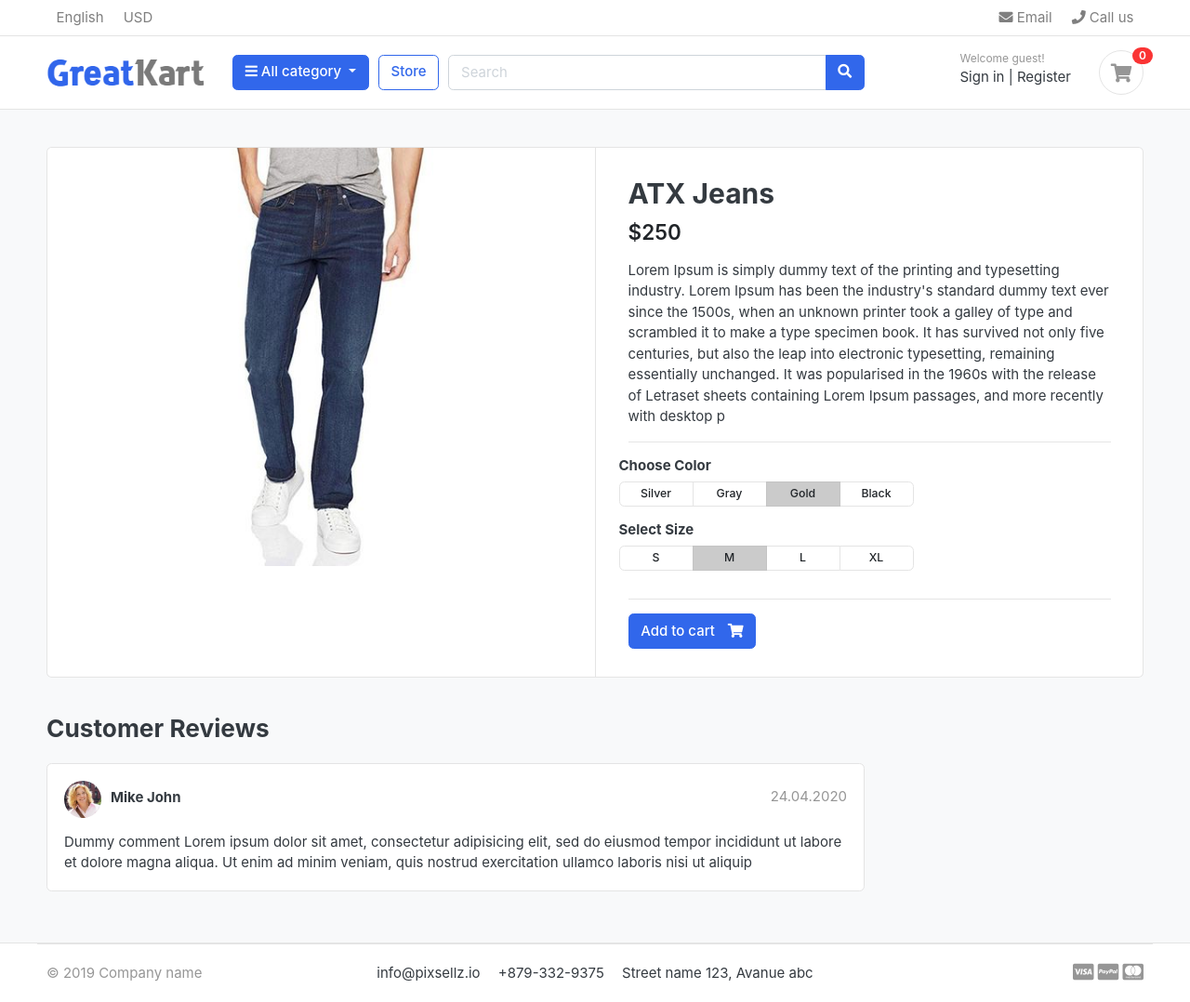
After one commit to samiulh4/Django-Ecommerce-GreatKart, a Django app: page /store/jeans/atx-jeans/ in a window 1280 px wide. The commit adds this page. Shown: the whole page at 93% size. Run offline with Django 3.2, Linux system fonts and the light colour scheme; data comes from the database, SQL or seed files in the repository; both versions use the stored data as it was after the commit; some libraries are stand-ins or nearby versions; some web fonts are replaced.

Commit message:
5-6 completed

```diff
--- a/store/models.py
+++ b/store/models.py
@@ -1,5 +1,6 @@
 from django.db import models
 from category.models import Category
+from django.urls import reverse
 
 class Product(models.Model):
     product_name    = models.CharField(max_length=200, unique=True)
@@ -13,5 +14,8 @@ class Product(models.Model):
     created_date    = models.DateTimeField(auto_now_add=True)
     modified_date   = models.DateTimeField(auto_now=True)
 
+    def get_url(self):
+        return reverse('product_detail', args=[self.category.slug, self.slug])
+
     def __str__(self):
         return self.product_name
--- a/store/urls.py
+++ b/store/urls.py
@@ -5,4 +5,5 @@ from . import views
 urlpatterns = [
     path('', views.store, name='store'),
     path('<slug:category_slug>/', views.store, name='products_by_category'),
+    path('<slug:category_slug>/<slug:product_slug>/', views.product_detail, name='product_detail'),
 ]
--- a/store/views.py
+++ b/store/views.py
@@ -13,8 +13,21 @@ def store(request, category_slug=None):
         products = Product.objects.all().filter(is_available=True).order_by('created_date')
         product_count = products.count()
 
-    context ={
+    context = {
         'products': products,
         'product_count': product_count,
     }
     return render(request, 'store/store.html', context)
+
+
+def product_detail(request, category_slug, product_slug):
+    try:
+        single_product = Product.objects.get(category__slug=category_slug, slug=product_slug)
+    except Exception as e:
+        raise e
+
+    context = {
+        'single_product': single_product,
+    }
+
+    return render(request, 'store/product_detail.html', context)
--- a/templates/home.html
+++ b/templates/home.html
@@ -22,7 +22,7 @@
 <div class="container">
 
 <header class="section-heading">
-	<a href="./store.html" class="btn btn-outline-primary float-right">See all</a>
+	<a href="{% url 'store' %}" class="btn btn-outline-primary float-right">See All</a>
 	<h3 class="section-title">Popular products</h3>
 </header><!-- sect-heading -->
 
@@ -32,9 +32,9 @@
 	{% for product in products %}
 	<div class="col-md-3">
 		<div class="card card-product-grid">
-			<a href="./product-detail.html" class="img-wrap"> <img src="{{ product.images.url }}"> </a>
+			<a href="{{ product.get_url }}" class="img-wrap"> <img src="{{ product.images.url }}"> </a>
 			<figcaption class="info-wrap">
-				<a href="./product-detail.html" class="title">{{ product.product_name }}</a>
+				<a href="{{ product.get_url }}" class="title">{{ product.product_name }}</a>
 				<div class="price mt-1">${{ product.price }}</div> <!-- price-wrap.// -->
 			</figcaption>
 		</div>
--- a/templates/includes/navbar.html
+++ b/templates/includes/navbar.html
@@ -28,7 +28,7 @@
   <div class="container">
 <div class="row align-items-center">
   <div class="col-lg-2 col-md-3 col-6">
-    <a href="./" class="brand-wrap">
+    <a href="{% url 'home' %}" class="brand-wrap">
       <img class="logo" src="{% static './images/logo.png' %}">
     </a> <!-- brand-wrap.// -->
   </div>
@@ -38,13 +38,14 @@
         <i class="fa fa-bars"></i> All category
       </button>
       <div class="dropdown-menu">
+          <a class="dropdown-item" href="{% url 'store' %}">All Products</a>
         {% for category in links %}
-        <a class="dropdown-item" href="{{ category.get_url }}">{{ category.category_name }}</a>
+          <a class="dropdown-item" href="{{ category.get_url }}">{{ category.category_name }}</a>
         {% endfor %}
       </div>
     </div>  <!-- category-wrap.// -->
   </div> <!-- col.// -->
-  <a href="./store.html" class="btn btn-outline-primary">Store</a>
+  <a href="{% url 'store' %}" class="btn btn-outline-primary">Store</a>
   <div class="col-lg  col-md-6 col-sm-12 col">
     <form action="#" class="search">
       <div class="input-group w-100">
--- /dev/null
+++ b/templates/store/product_detail.html
@@ -0,0 +1,117 @@
+{% extends 'base.html' %}
+{% load static %}
+
+
+{% block content%}
+<section class="section-content padding-y bg">
+<div class="container">
+
+<!-- ============================ COMPONENT 1 ================================= -->
+<div class="card">
+	<div class="row no-gutters">
+		<aside class="col-md-6">
+<article class="gallery-wrap">
+	<div class="img-big-wrap">
+	   <a href="#"><img src="{{ single_product.images.url }}"></a>
+	</div> <!-- img-big-wrap.// -->
+
+</article> <!-- gallery-wrap .end// -->
+		</aside>
+		<main class="col-md-6 border-left">
+<article class="content-body">
+
+<h2 class="title">{{ single_product.product_name }}</h2>
+
+<div class="mb-3">
+	<var class="price h4">${{ single_product.price }}</var>
+</div>
+
+<p>{{ single_product.description }}</p>
+
+
+<hr>
+	<div class="row">
+		<div class="item-option-select">
+			<h6>Choose Color</h6>
+			<div class="btn-group btn-group-sm btn-group-toggle" data-toggle="buttons">
+			  <label class="btn btn-light">
+			    <input type="radio" name="radio_color"> Silver
+			  </label>
+			  <label class="btn btn-light">
+			    <input type="radio" name="radio_color" > Gray
+			  </label>
+			  <label class="btn btn-light active">
+			    <input type="radio" name="radio_color checked"> Gold
+			  </label>
+			  <label class="btn btn-light">
+			    <input type="radio" name="radio_color"> Black
+			  </label>
+			</div>
+		</div>
+	</div> <!-- row.// -->
+	<div class="row">
+		<div class="item-option-select">
+			<h6>Select Size</h6>
+			<div class="btn-group btn-group-sm btn-group-toggle" data-toggle="buttons">
+			  <label class="btn btn-light">
+			    <input type="radio" name="radio_color"> S
+			  </label>
+			  <label class="btn btn-light active">
+			    <input type="radio" name="radio_color" checked> M
+			  </label>
+			  <label class="btn btn-light">
+			    <input type="radio" name="radio_color"> L
+			  </label>
+			  <label class="btn btn-light">
+			    <input type="radio" name="radio_color"> XL
+			  </label>
+			</div>
+		</div>
+	</div> <!-- row.// -->
+	<hr>
+	<a href="./product-detail.html" class="btn  btn-primary"> <span class="text">Add to cart</span> <i class="fas fa-shopping-cart"></i>  </a>
+</article> <!-- product-info-aside .// -->
+		</main> <!-- col.// -->
+	</div> <!-- row.// -->
+</div> <!-- card.// -->
+<!-- ============================ COMPONENT 1 END .// ================================= -->
+
+<br>
+
+<div class="row">
+			<div class="col-md-9">
+
+	<header class="section-heading">
+		<h3>Customer Reviews </h3>
+
+	</header>
+
+	<article class="box mb-3">
+		<div class="icontext w-100">
+			<img src="{% static './images/avatars/avatar1.jpg' %}" class="img-xs icon rounded-circle">
+			<div class="text">
+				<span class="date text-muted float-md-right">24.04.2020 </span>
+				<h6 class="mb-1">Mike John </h6>
+
+			</div>
+		</div> <!-- icontext.// -->
+		<div class="mt-3">
+			<p>
+				Dummy comment Lorem ipsum dolor sit amet, consectetur adipisicing elit, sed do eiusmod
+				tempor incididunt ut labore et dolore magna aliqua. Ut enim ad minim veniam,
+				quis nostrud exercitation ullamco laboris nisi ut aliquip
+			</p>
+		</div>
+	</article>
+
+
+
+	</div> <!-- col.// -->
+</div> <!-- row.// -->
+
+
+</div> <!-- container .//  -->
+</section>
+<!-- ========================= SECTION CONTENT END// ========================= -->
+
+{% endblock %}
```
Also changed, not shown: templates/store/store.html (+6 -9 lines), db.sqlite3, media/photos/categories/christmas-tree-gifts-500x500.jpg (added), media/photos/products/chelsea-flower-show-sustainable-garden-product-of-the-year-award-ocean-p_4Z0Rm4O.jpg (added), static/images/banners/cover.png (added), static/images/banners/temp.jpg (added).
